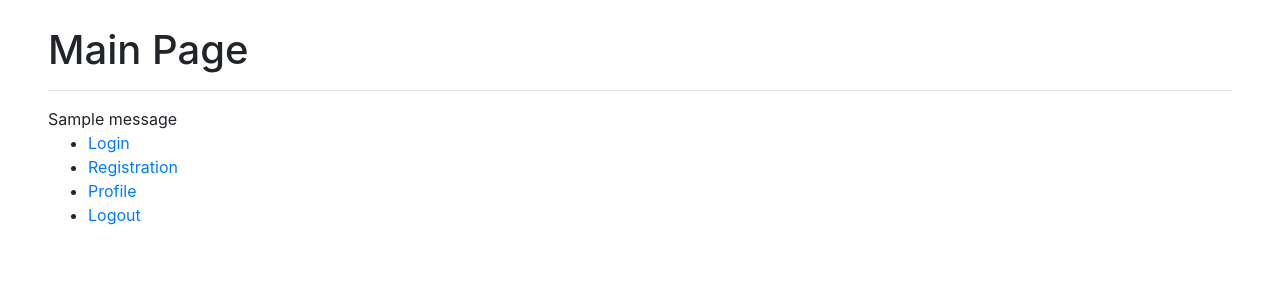
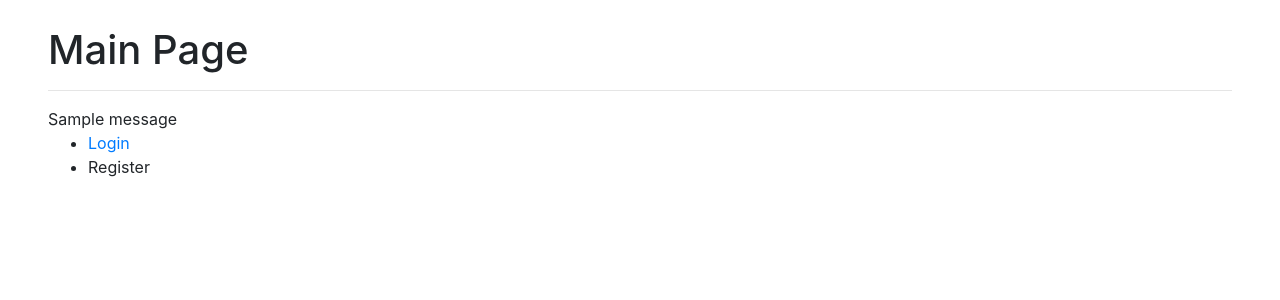
Before and after one commit to 99Ace/Assignment4-django-caruser-login, a Django app: page / in a window 1280 px wide. Shown: the part 46-346 px from the top of the page. Run offline with Django 3.2, Linux system fonts and the light colour scheme; tables that the repository leaves empty hold one stand-in row (values such as "Sample post"); one stand-in notice (Sample message) is shown; some libraries are stand-ins or nearby versions.

Commit message:
hide logout,profile option when logout, hide login, registration option when login

```diff
--- a/accounts/templates/index.html
+++ b/accounts/templates/index.html
@@ -17,10 +17,16 @@
     {% endif %}
 
     <ul>
-        <li> <a href="{% url 'login' %}">Login</a></li>
-        <li><a href=""> Registration</a></li>
-        <li><a href=""> Profile</a></li>
-        <li><a href="{% url 'logout' %}"> Logout</a></li>
+        {% if not user.is_authenticated %}
+        <li><a href="{% url 'login' %}">Login</a></li>
+        <li>Register</li>
+        {% endif %}
+
+        {% if user.is_authenticated %}
+        <li>Profile</li>
+        <li><a href="{% url 'logout' %}">Logout</a></li>
+        {% endif %}
+
     </ul>
 
 
--- a/accounts/templates/login.html
+++ b/accounts/templates/login.html
@@ -13,5 +13,10 @@
 
          <input type="submit">
     </form>
+    <hr> {% if messages %}
+    <div>
+        {% for message in messages %} {{ message }} {% endfor %}
+    </div>
+    {% endif %}
   </div>
 {%endblock%}
--- a/accounts/views.py
+++ b/accounts/views.py
@@ -18,6 +18,7 @@ def login(request):
             # attempt to check the username and password is valid
             user = auth.authenticate(username=request.POST['username'],
                                      password=request.POST['password'])
+            messages.success(request, "You have successfully logged in")
             if user:
                 # log in the user
                 auth.login(user=user, request=request)
```
Also changed, not shown: db.sqlite3.
